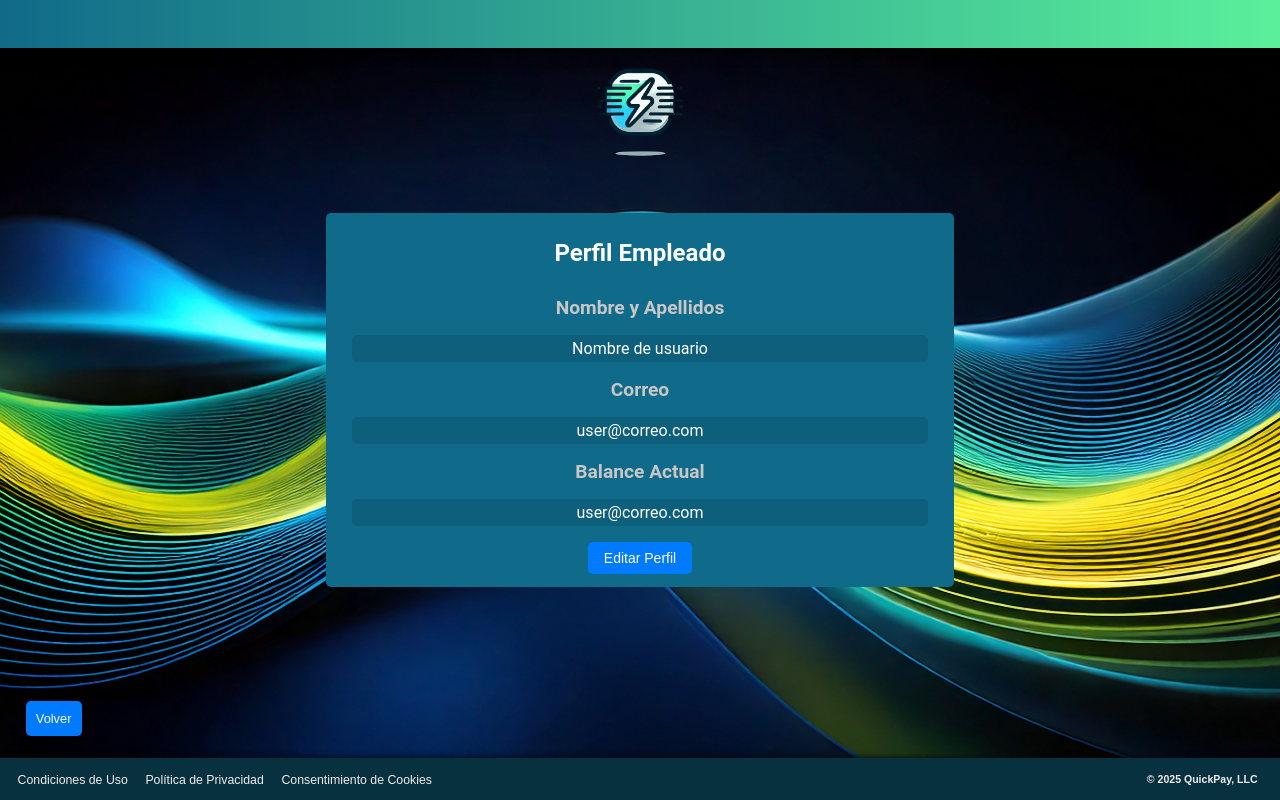
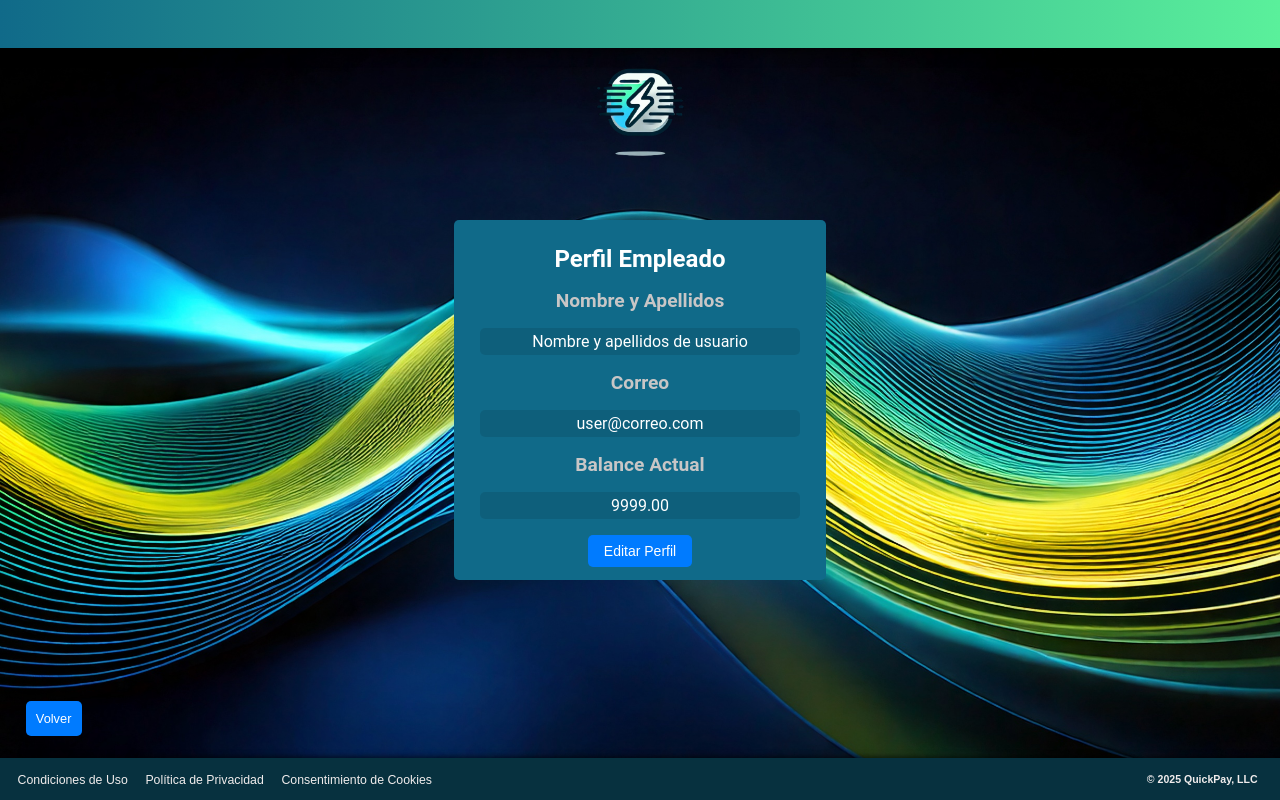
Before and after one commit to LuisFernandezMedina/WebDevFront, an Angular app in the folder QuickPay/: page /perfil-usuario in a window 1280 px wide. Built offline with nearby package versions, Linux system fonts and the light colour scheme.

Commit message:
Más Perfil

```diff
--- a/QuickPay/src/app/perfil-usuario/perfil-usuario.component.css
+++ b/QuickPay/src/app/perfil-usuario/perfil-usuario.component.css
@@ -21,7 +21,7 @@
   /* Contenedor de información del perfil */
   .profile-info {
     margin-top: 0%;
-    width: 45%;
+    width: 25%;
     padding: 2% 2% 1%;
     background-color: #106a89;
     box-shadow: 0 5% 5% rgba(0, 0, 0, 0.5);
--- a/QuickPay/src/app/perfil-usuario/perfil-usuario.component.html
+++ b/QuickPay/src/app/perfil-usuario/perfil-usuario.component.html
@@ -15,7 +15,7 @@
         </div>
         <div class="info-field">
             <label>Balance Actual</label>
-            <p>{{ user.correo }}</p>
+            <p>{{ user.balance }}</p>
         </div>
 
 
--- a/QuickPay/src/app/perfil-usuario/perfil-usuario.component.ts
+++ b/QuickPay/src/app/perfil-usuario/perfil-usuario.component.ts
@@ -18,13 +18,9 @@ import { HeaderComponent } from '../shared/header/header.component';
 export class PerfilUsuarioComponent implements OnInit {
 
   user = {
-    nombre: 'Nombre de usuario',
-    apellidos: 'Apellidos de usuario',
+    nombre: 'Nombre y apellidos de usuario',
     correo: 'user@correo.com',
-    depart: 'Departamento',
-    centroTrabajo: 'Centro de Trabajo',
-    alta: 'Fecha de alta',
-    perfil: 'Perfil'
+    balance: '9999.00'
   };
 
   profilePicture: string | ArrayBuffer | null = 'assets/UsuarioSinFoto.png';
```
